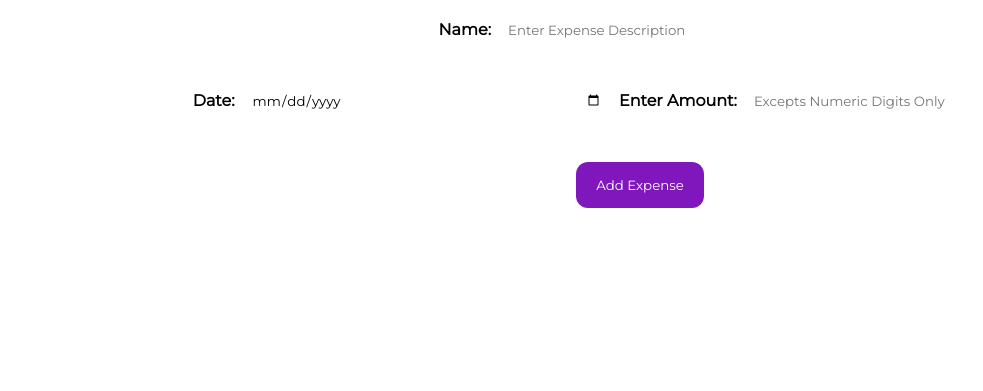
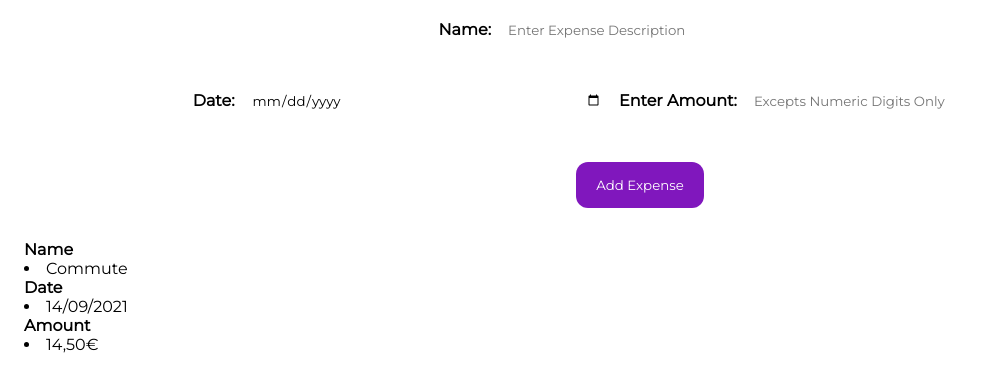
Before and after one commit to N-Musa/expense__tracker, a website: page index.html in a window 1280 px wide. Shown: the part 85-476 px from the top of the page, without its empty margins (0-983 px from the left). Drawn offline with Linux system fonts and the light colour scheme.

Commit message:
Added container-for entry tracking

```diff
--- a/index.html
+++ b/index.html
@@ -31,6 +31,20 @@
         <button class="btn__primary">Add Expense</button>
       </div>
     </main>
+    <div class="container">
+      <div class="entry__name">
+       <h4>Name</h4>
+       <li>Commute</li>
+      </div>
+      <div class="entry__date">
+        <h4>Date</h4>
+        <li>14/09/2021</li>
+      </div>
+      <div class="entry__amount">
+        <h4>Amount</h4>
+        <li>14,50€</li>
+      </div>
+    </div>
     <script src="dist/js/script.js"></script>
   </body>
 </html>
```
